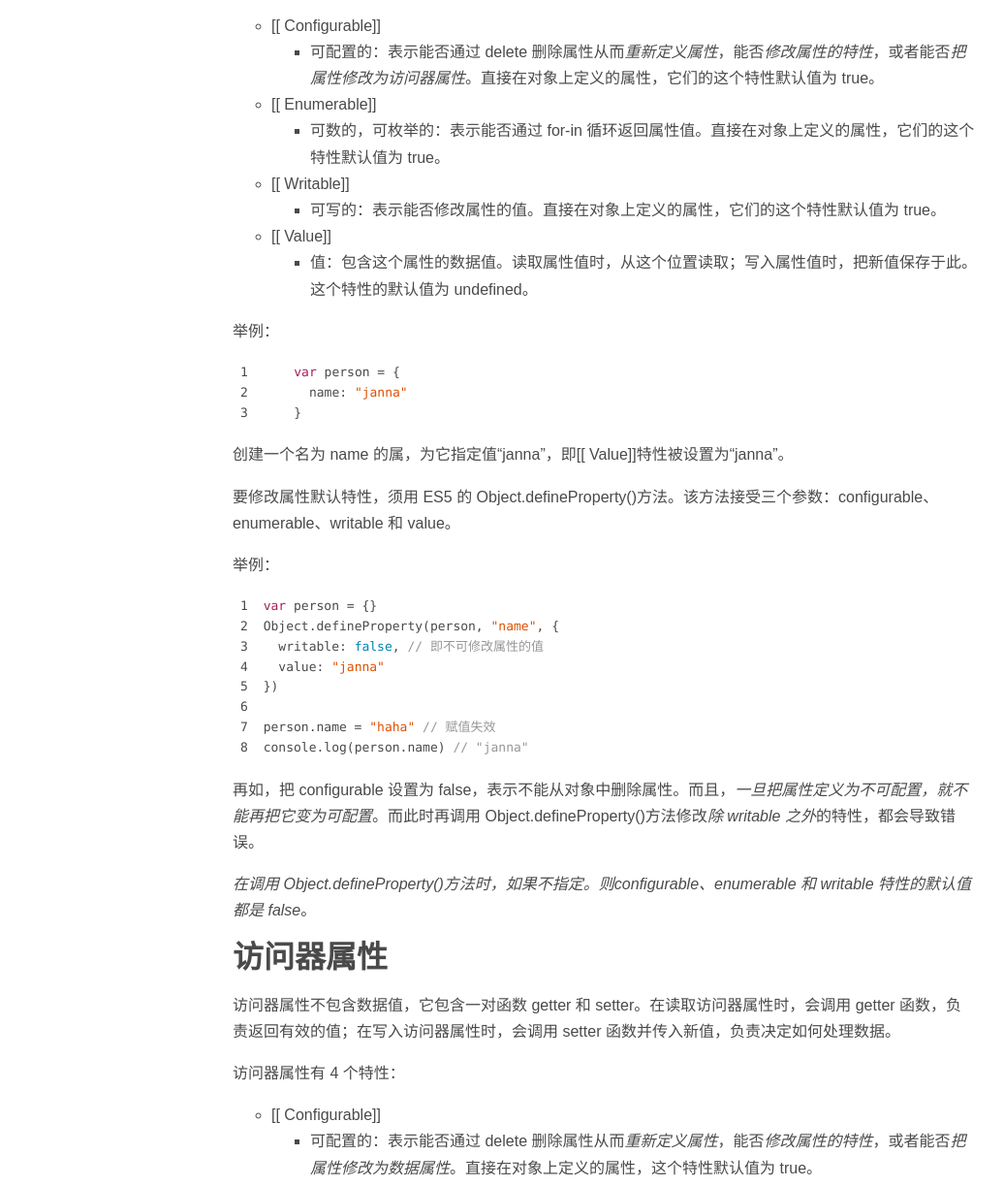
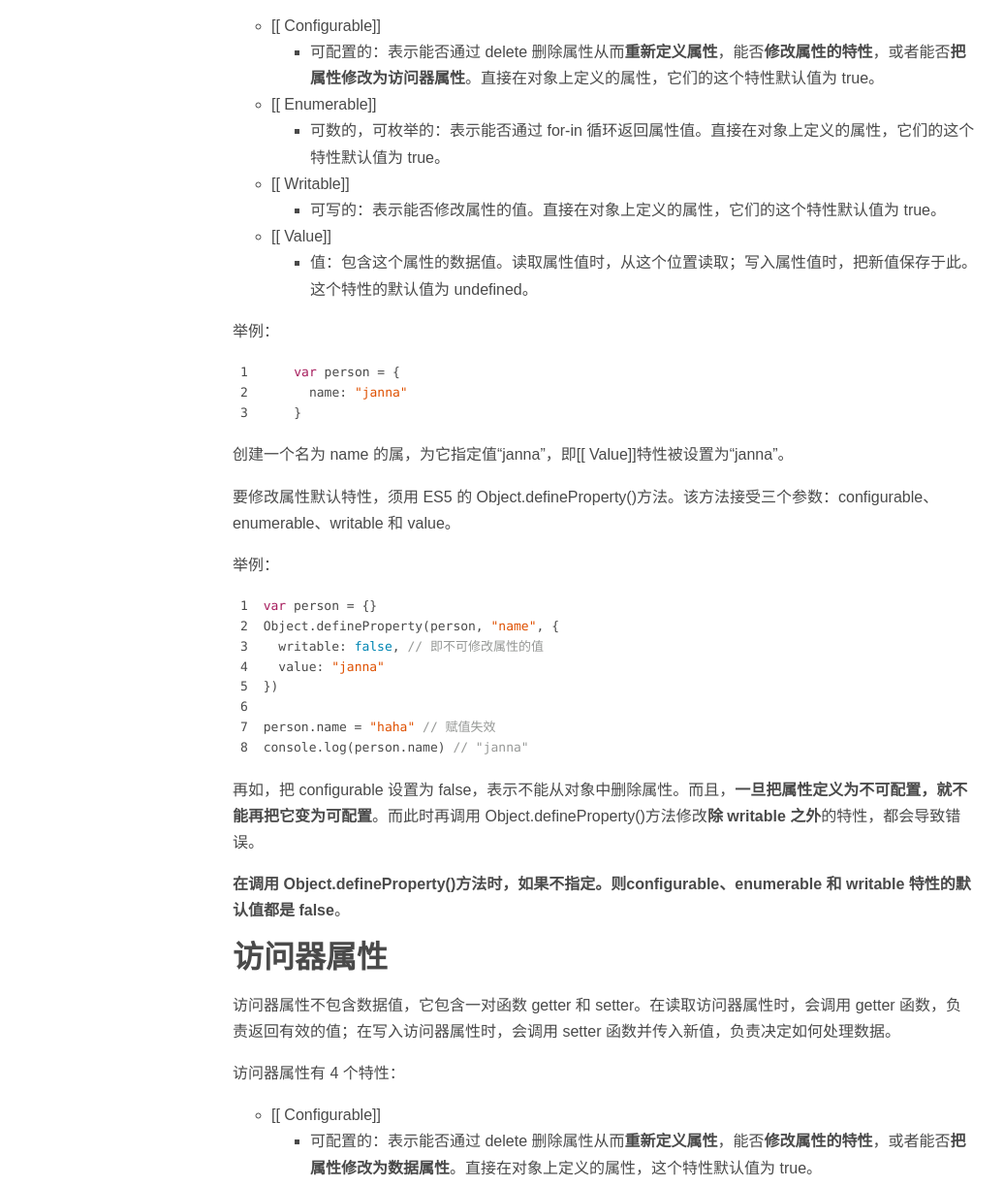
Before and after one commit to jannahuang/jannahuang.github.io, a plain HTML site: page tags/Object/index.html in a window 1280 px wide. Shown: the part 562-1786 px from the top of the page at 97% size, without its empty margins (136-1172 px from the left). Drawn offline with Linux system fonts and the light colour scheme; a small style sheet from the web is missing.

Commit message:
Site updated: 2020-07-02 21:52:15

```diff
--- a/tags/Object/index.html
+++ b/tags/Object/index.html
@@ -83,11 +83,11 @@
     <div>
 
         <p>ECMA-262 第 5 版在定义只有内部才用的特性时，描述了属性的各种特征。定义这些特性是为了实现 JS 引擎所用，在 JS 中不能直接访问。为了区分特性是内部值，规范把特性用[[ ]]括起来了，例如[[ Enumerable]]。</p>
-<p>ECMAScript 中包含两种属性：<em>数据属性</em>和<em>访问器属性</em>。</p>
+<p>ECMAScript 中包含两种属性：<strong>数据属性</strong>和<strong>访问器属性</strong>。</p>
 <h1 id="数据属性"><a href="#数据属性" class="headerlink" title="数据属性"></a>数据属性</h1><p>数据属性包含一个数据值的位置，可以读取和写入值。<br>数据属性有 4 个描述其行为的特性：</p>
 <ul>
 <li>[[ Configurable]] <ul>
-<li>可配置的：表示能否通过 delete 删除属性从而<em>重新定义属性</em>，能否<em>修改属性的特性</em>，或者能否<em>把属性修改为访问器属性</em>。直接在对象上定义的属性，它们的这个特性默认值为 true。</li>
+<li>可配置的：表示能否通过 delete 删除属性从而<strong>重新定义属性</strong>，能否<strong>修改属性的特性</strong>，或者能否<strong>把属性修改为访问器属性</strong>。直接在对象上定义的属性，它们的这个特性默认值为 true。</li>
 </ul>
 </li>
 <li>[[ Enumerable]] <ul>
@@ -110,13 +110,13 @@
 <p>举例：</p>
 <figure class="highlight javascript"><table><tr><td class="gutter"><pre><span class="line">1</span><br><span class="line">2</span><br><span class="line">3</span><br><span class="line">4</span><br><span class="line">5</span><br><span class="line">6</span><br><span class="line">7</span><br><span class="line">8</span><br></pre></td><td class="code"><pre><span class="line"><span class="keyword">var</span> person = &#123;&#125;</span><br><span class="line"><span class="built_in">Object</span>.defineProperty(person, <span class="string">"name"</span>, &#123;</span><br><span class="line">  writable: <span class="literal">false</span>, <span class="comment">// 即不可修改属性的值</span></span><br><span class="line">  value: <span class="string">"janna"</span></span><br><span class="line">&#125;)</span><br><span class="line"></span><br><span class="line">person.name = <span class="string">"haha"</span> <span class="comment">// 赋值失效</span></span><br><span class="line"><span class="built_in">console</span>.log(person.name) <span class="comment">// "janna"</span></span><br></pre></td></tr></table></figure>
 
-<p>再如，把 configurable 设置为 false，表示不能从对象中删除属性。而且，<em>一旦把属性定义为不可配置，就不能再把它变为可配置</em>。而此时再调用 Object.defineProperty()方法修改<em>除 writable 之外</em>的特性，都会导致错误。</p>
-<p><em>在调用 Object.defineProperty()方法时，如果不指定。则configurable、enumerable 和 writable 特性的默认值都是 false</em>。</p>
+<p>再如，把 configurable 设置为 false，表示不能从对象中删除属性。而且，<strong>一旦把属性定义为不可配置，就不能再把它变为可配置</strong>。而此时再调用 Object.defineProperty()方法修改<strong>除 writable 之外</strong>的特性，都会导致错误。</p>
+<p><strong>在调用 Object.defineProperty()方法时，如果不指定。则configurable、enumerable 和 writable 特性的默认值都是 false</strong>。</p>
 <h1 id="访问器属性"><a href="#访问器属性" class="headerlink" title="访问器属性"></a>访问器属性</h1><p>访问器属性不包含数据值，它包含一对函数 getter 和 setter。在读取访问器属性时，会调用 getter 函数，负责返回有效的值；在写入访问器属性时，会调用 setter 函数并传入新值，负责决定如何处理数据。</p>
 <p>访问器属性有 4 个特性：</p>
 <ul>
 <li>[[ Configurable]] <ul>
-<li>可配置的：表示能否通过 delete 删除属性从而<em>重新定义属性</em>，能否<em>修改属性的特性</em>，或者能否<em>把属性修改为数据属性</em>。直接在对象上定义的属性，这个特性默认值为 true。</li>
+<li>可配置的：表示能否通过 delete 删除属性从而<strong>重新定义属性</strong>，能否<strong>修改属性的特性</strong>，或者能否<strong>把属性修改为数据属性</strong>。直接在对象上定义的属性，这个特性默认值为 true。</li>
 </ul>
 </li>
 <li>[[ Enumerable]] <ul>
@@ -142,7 +142,7 @@
 <hr>
 <p>发现在遇到不懂的问题时，红宝书作为教材挺好用的，讲得很详细。年初说要手抄一遍红宝书的，半途而废了，希望今年能抄完。：）</p>
 <p>有位小哥哥问我平时有没写技术博客，好惭愧啊竟然没有，立马建了博客写起来，哪怕是记录学习笔记也是好的。</p>
-<p><em>不积硅步，无以千里。</em></p>
+<p><strong>不积硅步，无以千里。</strong></p>
 
 
     </div>
```
Also changed, not shown: 2020/07/02/JS-对象属性类型/index.html (+6 -6 lines), index.html (+6 -6 lines).
